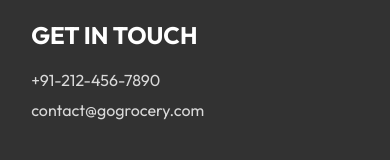
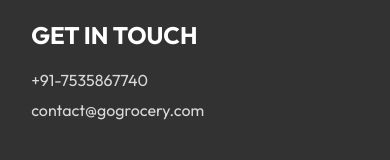
Before and after one commit to nikhilkadiyan/GoGrocety-shopkeeper-panel, a React (Vite) app: page / in a window 390 px wide. Shown: the part 1148-1308 px from the top of the page. Built offline with nearby package versions, Linux system fonts and the light colour scheme.

Commit message:
changed contact us phone no

```diff
--- a/src/components/Footer/Footer.jsx
+++ b/src/components/Footer/Footer.jsx
@@ -33,7 +33,7 @@
         <div className="footer-content-right">
           <h2>GET IN TOUCH</h2>
           <ul>
-            <li>+91-212-456-7890</li>
+            <li>+91-7535867740</li>
             <li>contact@gogrocery.com</li>
           </ul>
         </div>
```
